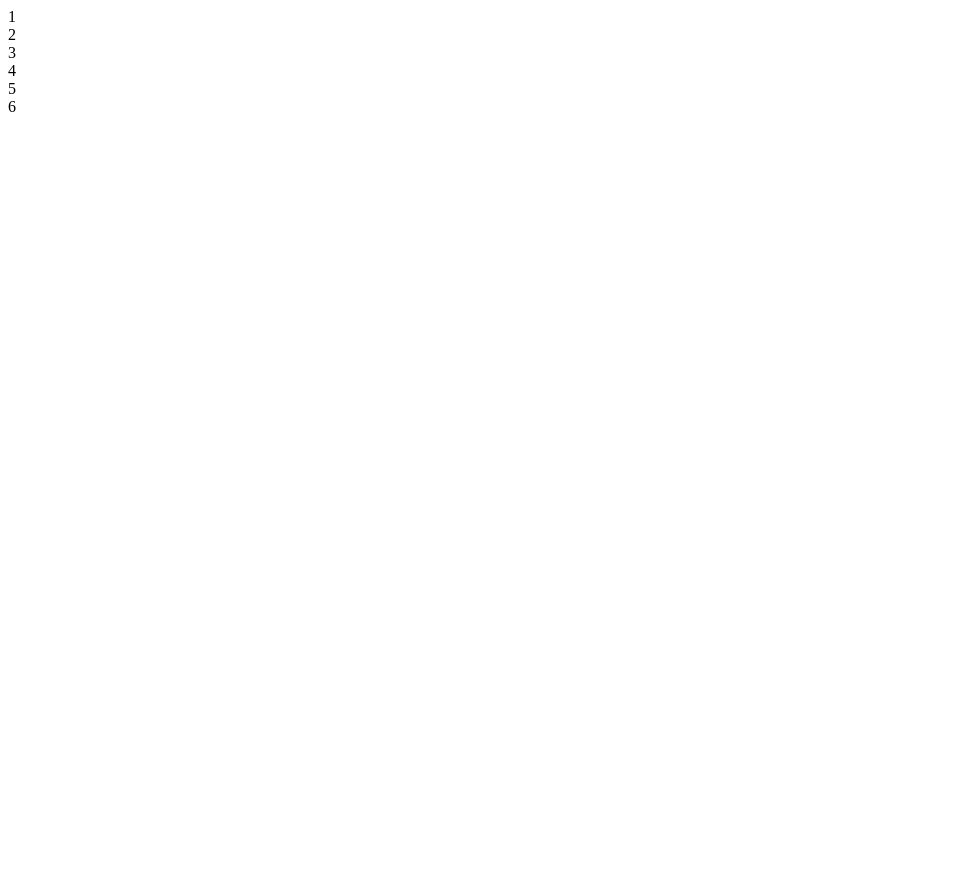
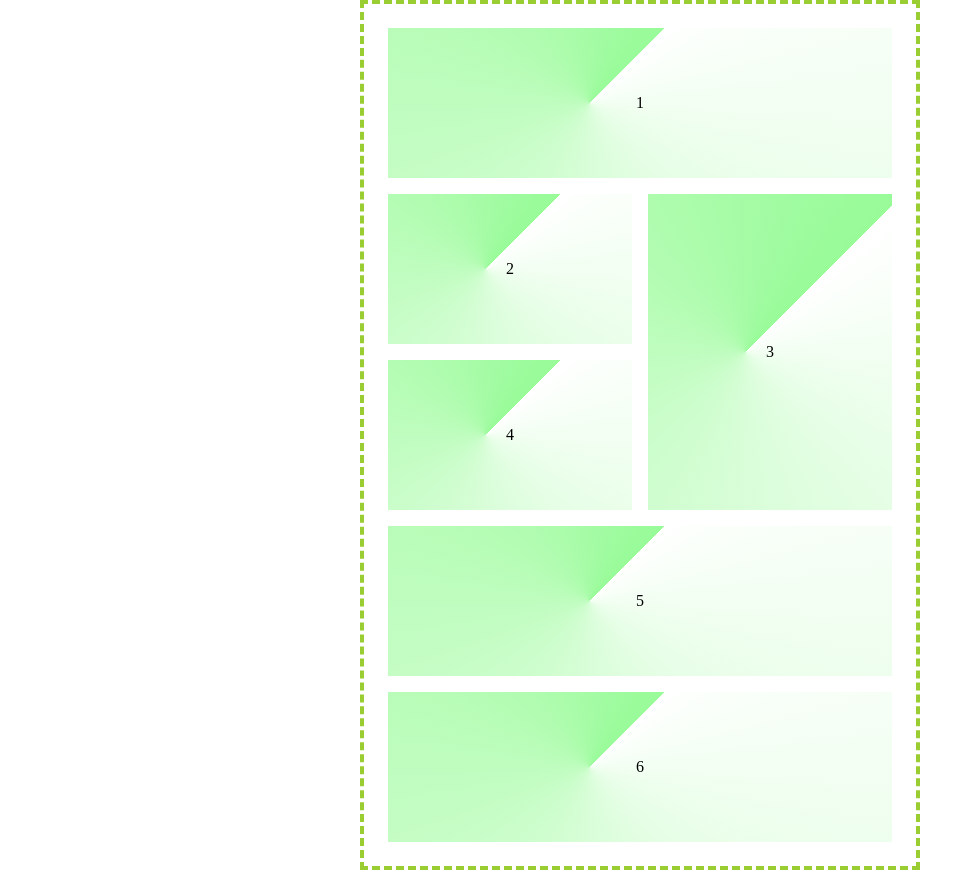
Before and after one commit to Markozlml/grid, a plain HTML site: page index.html in a window 1280 px wide. Shown: the whole page, without its empty margins (0-975 px from the left). Before the commit the page ends 800 px from the top, so only its background shows below. Drawn offline with Linux system fonts and the light colour scheme.

Commit message:
Agregando estilos al grid

```diff
--- a/index.html
+++ b/index.html
@@ -4,15 +4,16 @@
     <meta charset="UTF-8">
     <meta name="viewport" content="width=device-width, initial-scale=1.0">
     <title>Aprendiendo grid</title>
+    <link rel="stylesheet" href="style.css">
 </head>
 <body>
     <div class="container-grid">
-        <div class="item">1</div>
-        <div class="item">2</div>
-        <div class="item">3</div>
-        <div class="item">4</div>
-        <div class="item">5</div>
-        <div class="item">6</div>
+        <div class="item item1">1</div>
+        <div class="item item2">2</div>
+        <div class="item item3">3</div>
+        <div class="item item4">4</div>
+        <div class="item item5">5</div>
+        <div class="item item6">6</div>
     </div>
 </body>
 </html>
--- a/style.css
+++ b/style.css
@@ -0,0 +1,55 @@
+* {
+    margin: 0;
+    padding: 0;
+    box-sizing: border-box;
+}
+
+body {
+    min-height: 100vh;
+    display: flex;
+    justify-content: center;
+    align-items: center;
+}
+
+.container-grid {
+    width: 35em;
+    min-height: 30em;
+    border: 4px dashed yellowgreen;
+    margin: 0 3em;
+    padding: 1.5em;
+    display: grid;
+    grid-template-columns: repeat(auto-fit, minmax(200px, 1fr));
+    grid-auto-rows: 150px;
+    gap: 1em;
+
+
+    & .item {
+        background: conic-gradient(from 45deg at 40% 50%, white, palegreen);
+        display: flex;
+        justify-content: center;
+        align-items: center;
+    }
+
+    & .item1 {
+        grid-column: 1/3;
+    }
+
+    & .item3 {
+        grid-column: 2/3;
+        grid-row: 2/4;
+    }
+
+    & .item5, .item6 {
+        grid-column: 1/3;
+    }
+
+    @media screen and (max-width: 567px) {
+        .item {
+            grid-column: 1/2;
+        }
+
+        .item3 {
+            grid-row: 3/4;
+        }
+    }
+}
```
